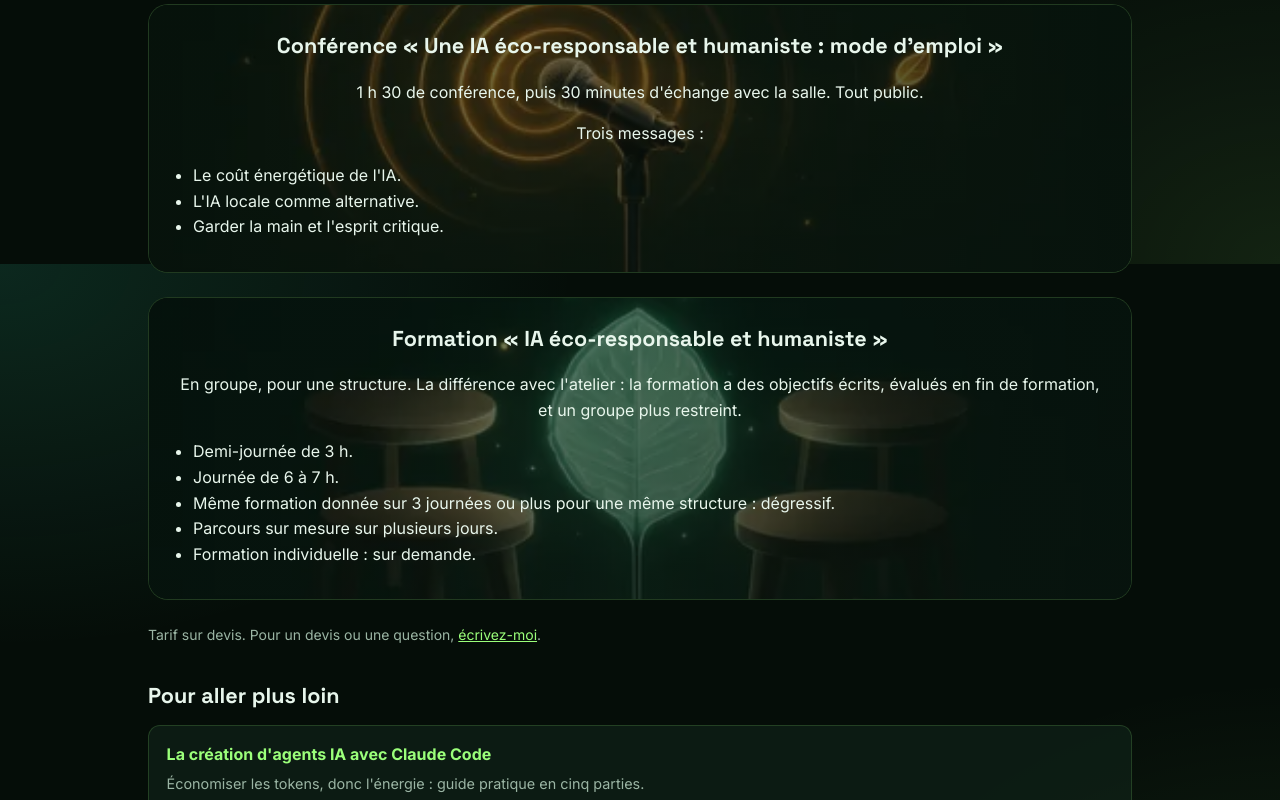
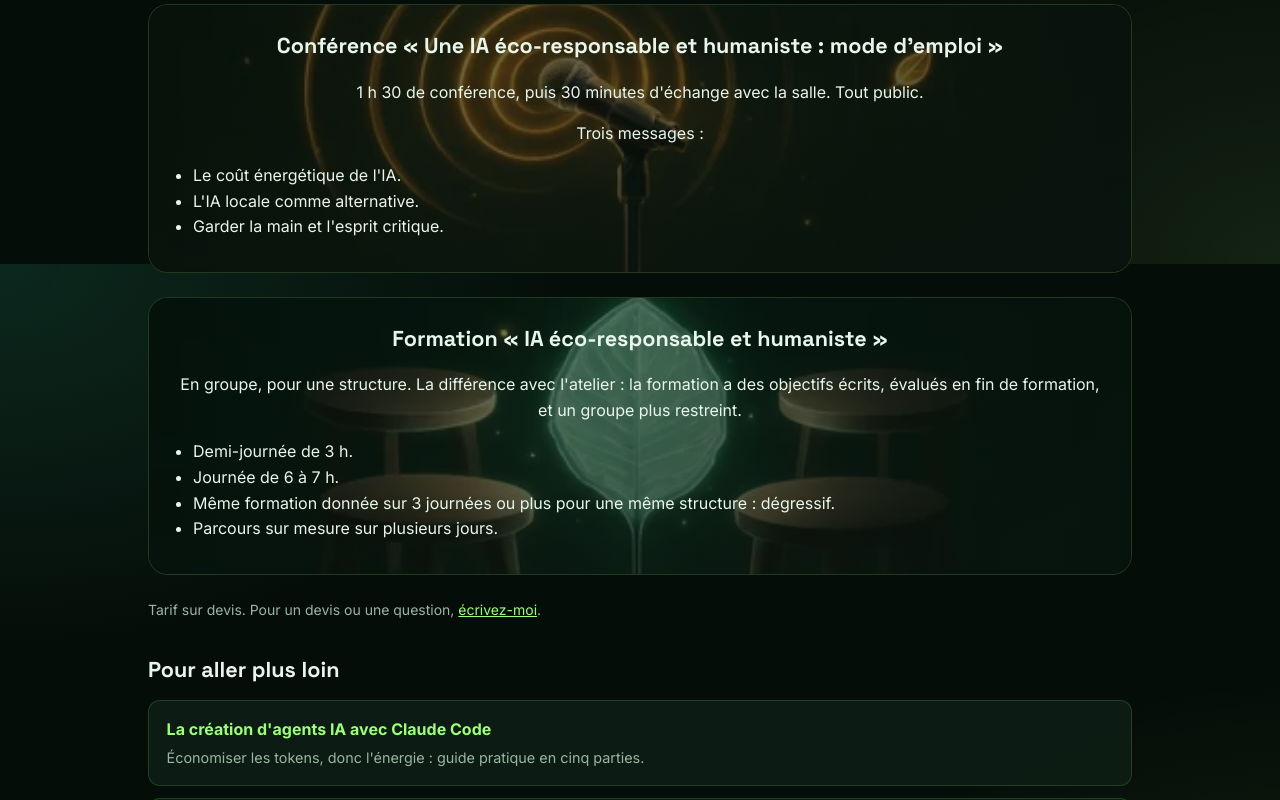
Before and after one commit to ServOMorph/site_internet_ST_v3, an Eleventy site: page src/se-former/index.njk in a window 1280 px wide. Shown: the part 536-1336 px from the top of the page. Built offline with nearby package versions, Linux system fonts and the light colour scheme; Eleventy itself is replaced by a stand-in of ours; files that its build step writes are made by us from their sources.

Commit message:
fix(site_st): page Formations — ligne « Formation individuelle : sur demande » retirée (offres réservées aux structures)
Co-Authored-By: Claude Sonnet 5.5 <noreply@anthropic.com>

```diff
--- a/src/se-former/index.njk
+++ b/src/se-former/index.njk
@@ -39,7 +39,6 @@ section: formations
     <li>Journée de 6 à 7 h.</li>
     <li>Même formation donnée sur 3 journées ou plus pour une même structure : dégressif.</li>
     <li>Parcours sur mesure sur plusieurs jours.</li>
-    <li>Formation individuelle : sur demande.</li>
   </ul>
 </section>
 <p class="offre__note">Tarif sur devis. Pour un devis ou une question, <a href="/a-propos/#contact">écrivez-moi</a>.</p>
```
